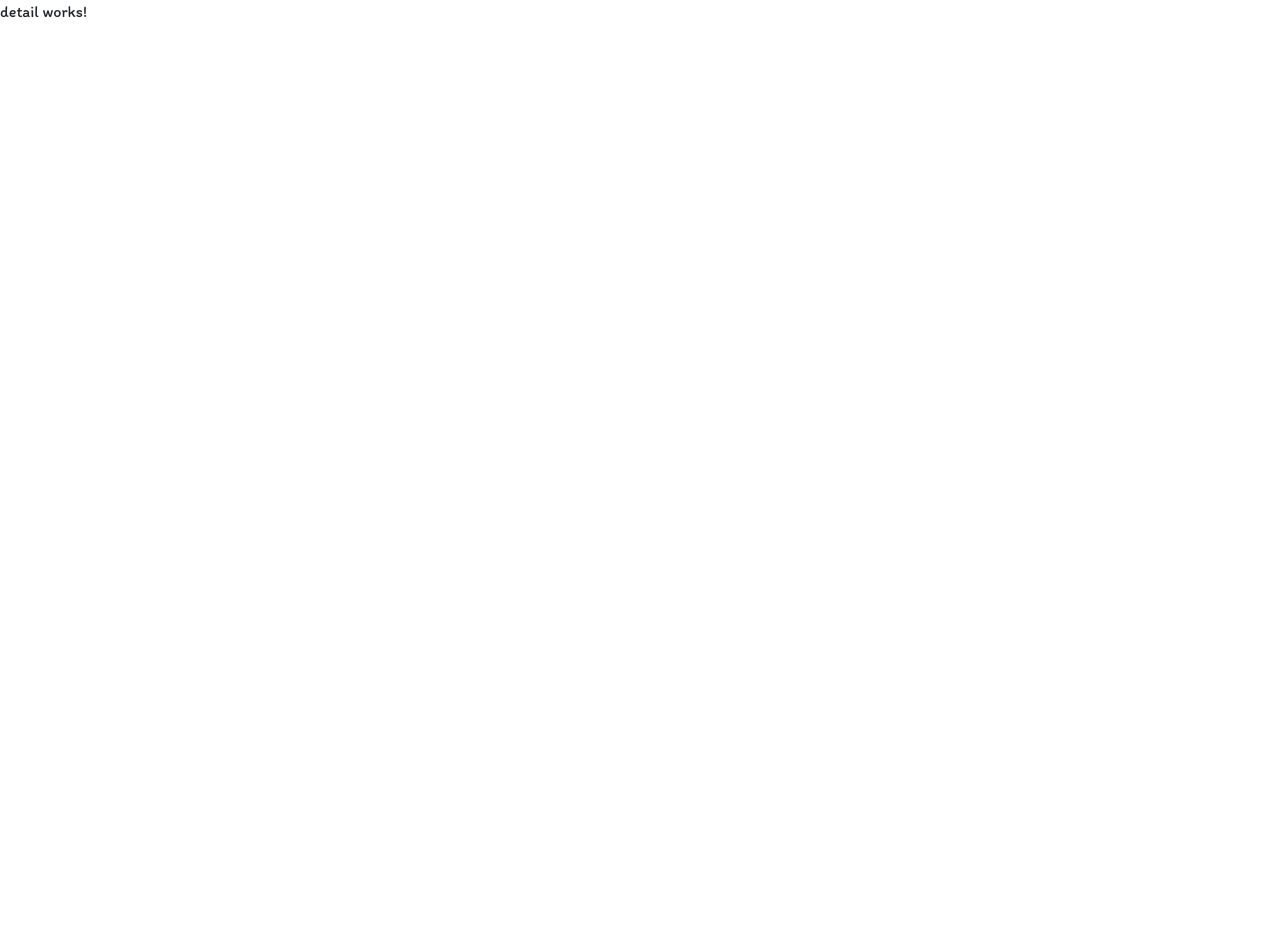
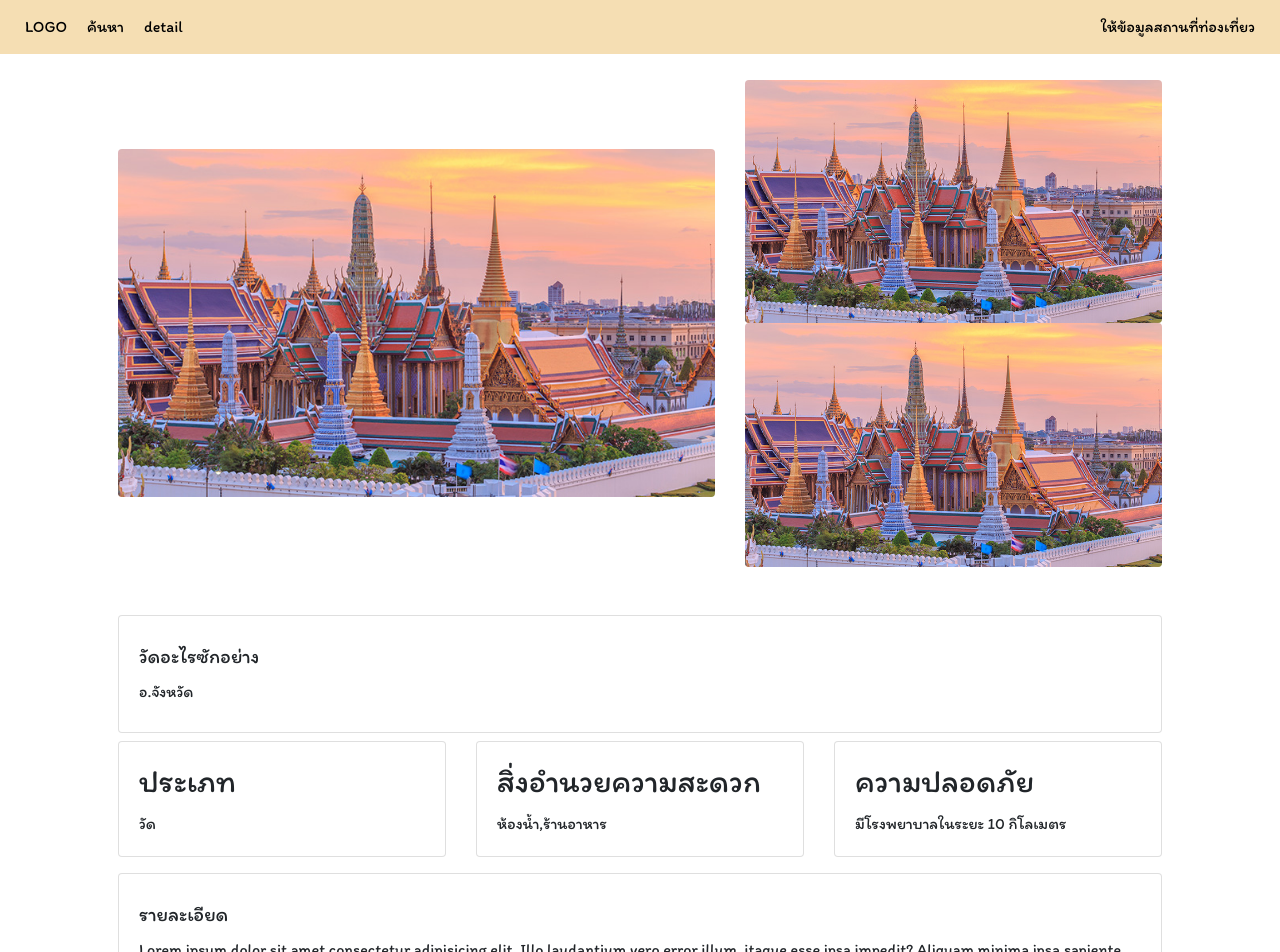
Before and after one commit to PPUPPIEE/Where, an Angular app: page /detail in a window 1280 px wide. Shown: the top 952 px of the page. Before the commit the page ends 800 px from the top, so only its background shows below. Built offline with nearby package versions, Linux system fonts and the light colour scheme.

Commit message:
add detail

```diff
--- a/src/app/components/detail/detail.component.html
+++ b/src/app/components/detail/detail.component.html
@@ -1 +1,57 @@
-<p>detail works!</p>
+<app-navbar></app-navbar>
+<div class="container px-4 px-lg-5">
+
+  <div class="row gx-4 gx-lg-5 align-items-center my-5">
+    <div class="col-lg-7">
+      <img class="img-fluid rounded mb-4 mb-lg-0" src="assets/img/1.The-Grand-Palace-1.jpg" alt="..." />
+    </div>
+    <div class="col-lg-5">
+      <img class="img-fluid rounded mb-4 mb-lg-0" src="assets/img/1.The-Grand-Palace-1.jpg" alt="..." />
+      <img class="img-fluid rounded mb-4 mb-lg-0" src="assets/img/1.The-Grand-Palace-1.jpg" alt="..." />
+    </div>
+  </div>
+
+  <div class="card  my-2 py-2 ">
+    <div class="card-body">
+      <h5 class="card-title">วัดอะไรซักอย่าง</h5>
+      <p class="card-text">อ.จังหวัด</p>
+    </div>
+  </div>
+
+  <div class="row gx-3 gx-lg-4">
+    <div class="col-md-4 mb-2">
+      <div class="card h-100">
+        <div class="card-body">
+          <h2 class="card-title">ประเภท</h2>
+          <p class="card-text">วัด</p>
+        </div>
+
+      </div>
+    </div>
+    <div class="col-md-4 mb-2">
+      <div class="card h-100">
+        <div class="card-body">
+          <h2 class="card-title">สิ่งอำนวยความสะดวก</h2>
+          <p class="card-text">ห้องน้ำ,ร้านอาหาร</p>
+        </div>
+
+      </div>
+    </div>
+    <div class="col-md-4 mb-2">
+      <div class="card h-100">
+        <div class="card-body">
+          <h2 class="card-title">ความปลอดภัย</h2>
+          <p class="card-text">มีโรงพยาบาลในระยะ 10 กิโลเมตร</p>
+        </div>
+      </div>
+
+    </div>
+  </div>
+
+  <div class="card  my-2 py-2 ">
+    <div class="card-body">
+      <h5 class="card-title">รายละเอียด</h5>
+      <p class="card-text">Lorem ipsum dolor sit amet consectetur adipisicing elit. Illo laudantium vero error illum, itaque esse ipsa impedit? Aliquam minima ipsa sapiente aperiam placeat, quidem sequi blanditiis aliquid quas provident ex!</p>
+    </div>
+  </div>
+</div>
--- a/src/app/components/detail/detail.component.scss
+++ b/src/app/components/detail/detail.component.scss
@@ -0,0 +1,3 @@
+.container{
+    margin-top: 5rem;
+}
--- a/src/app/components/navbar/navbar.component.html
+++ b/src/app/components/navbar/navbar.component.html
@@ -2,6 +2,7 @@
   <div class="nav-left">
     <a routerLink='/' routerLinkActive="active">LOGO</a>
     <a routerLink='/search' routerLinkActive="active">ค้นหา</a>
+    <a routerLink='/detail' routerLinkActive="active">detail</a>
   </div>
   <div class="nav-right">
     <a routerLink='/form' routerLinkActive="active"> ให้ข้อมูลสถานที่ท่องเที่ยว</a>
```
Also changed, not shown: src/app/components/banner/banner.component.scss (line endings or trailing spaces), src/app/components/slideshow/slideshow.component.scss (line endings or trailing spaces).
